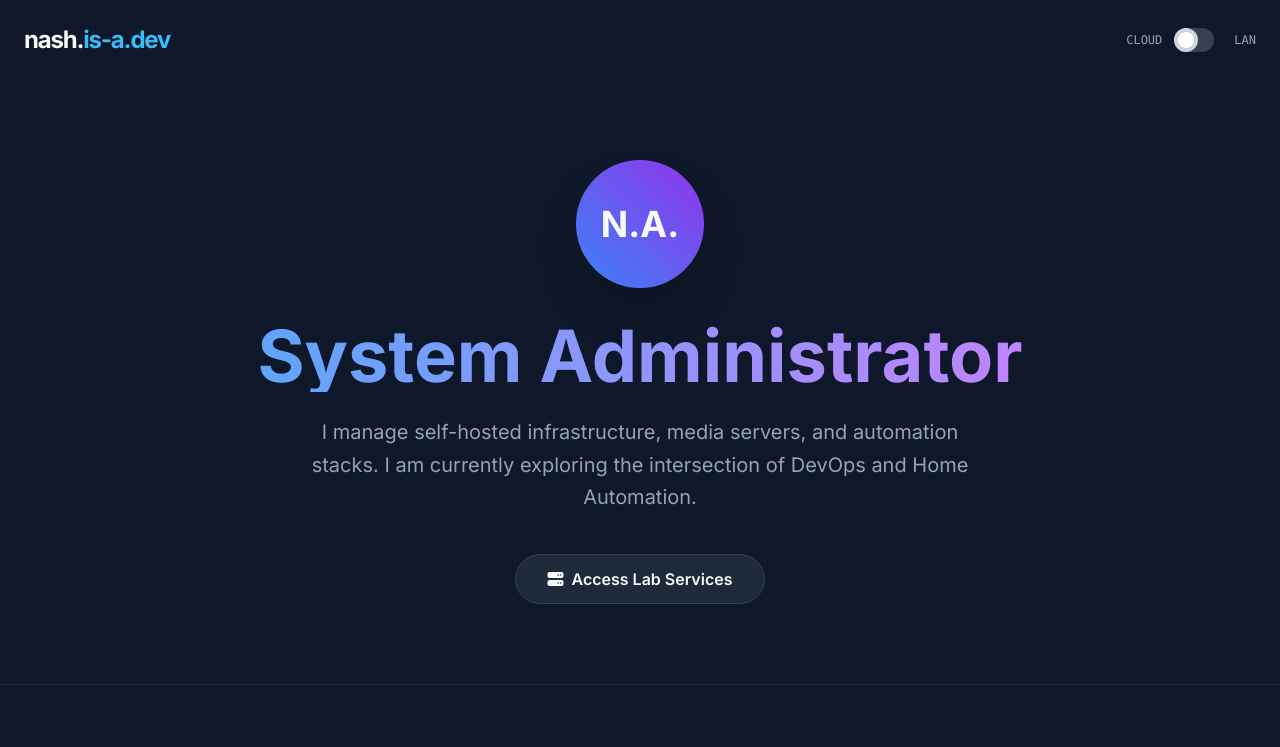
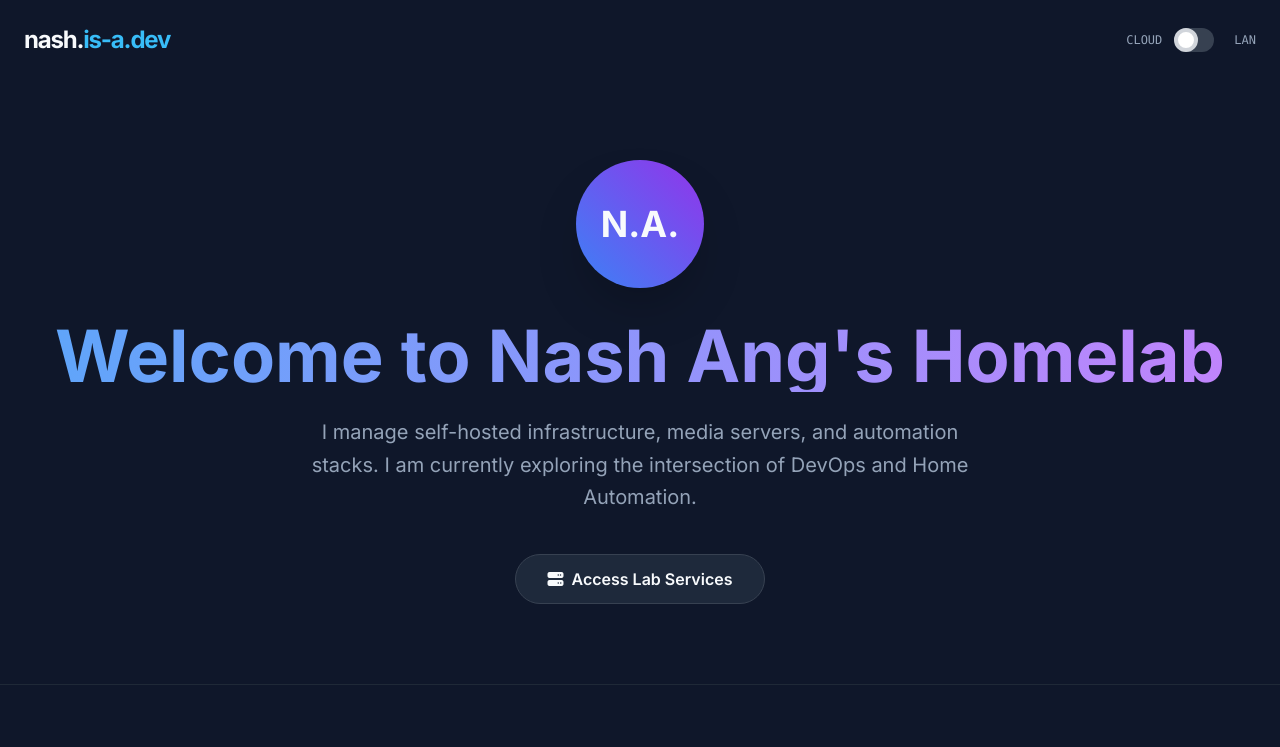
Before and after one commit to subtleazn/homelab, a plain HTML site: page index.html in a window 1280 px wide. Shown: the top 747 px of the page. Drawn offline with nearby package versions, Linux system fonts and the light colour scheme.

Commit message:
Update index.html

```diff
--- a/index.html
+++ b/index.html
@@ -68,7 +68,7 @@
             N.A.
         </div>
         <h1 class="text-5xl md:text-7xl font-bold mb-6 bg-clip-text text-transparent bg-gradient-to-r from-blue-400 to-purple-400">
-            System Administrator
+            Welcome to Nash Ang's Homelab
         </h1>
         <p class="text-xl text-brand-text max-w-2xl mb-10 leading-relaxed">
             I manage self-hosted infrastructure, media servers, and automation stacks.
```
